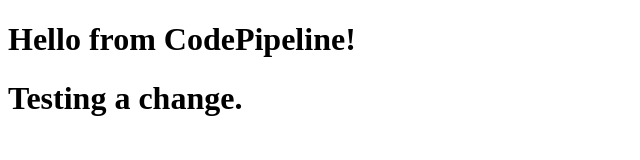
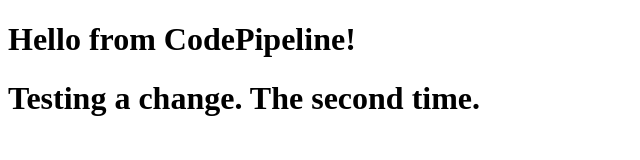
Before and after one commit to llbalkall/aws_practice, a plain HTML site: page index.html in a window 1280 px wide. Shown: the whole page, without its empty margins (0-640 px from the left). Drawn offline with Linux system fonts and the light colour scheme.

Commit message:
Update test message in index.html

```diff
--- a/index.html
+++ b/index.html
@@ -3,6 +3,6 @@
   <head><title>CI/CD Test</title></head>
   <body>
     <h1>Hello from CodePipeline!</h1>
-    <h1>Testing a change.</h1>
+    <h1>Testing a change. The second time.</h1>
   </body>
 </html>
```
